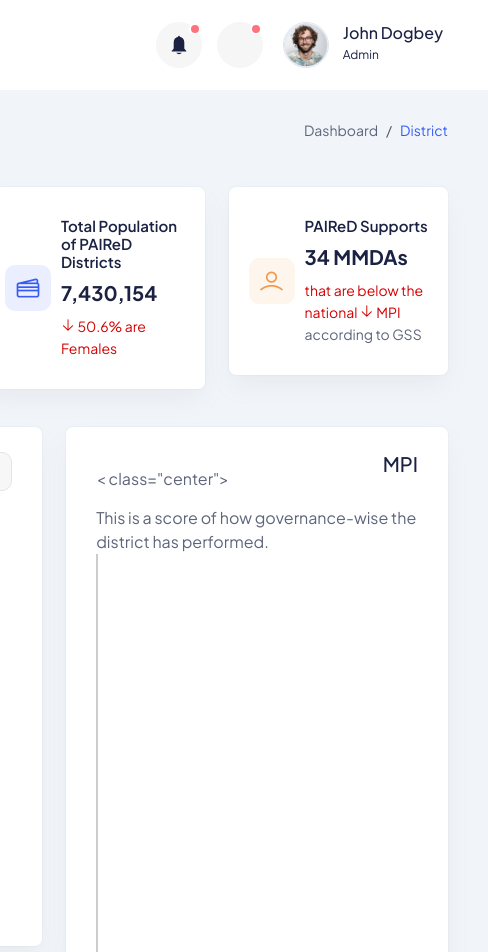
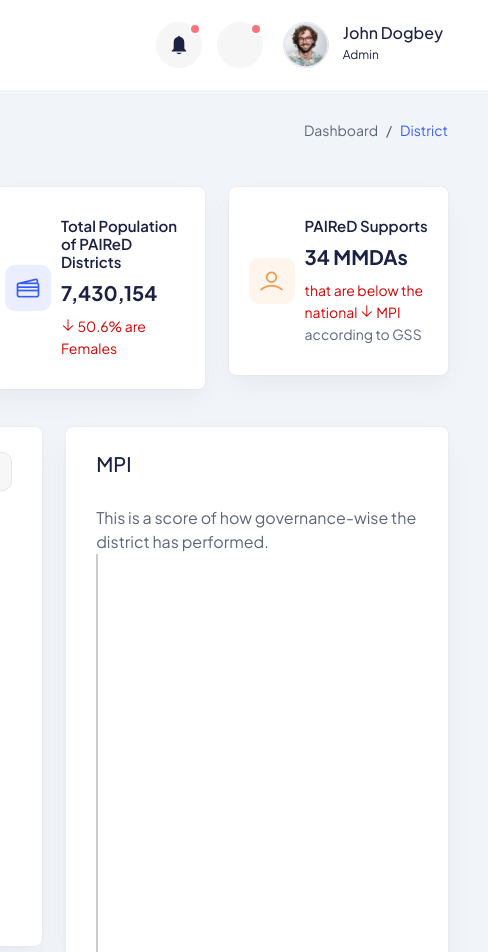
Before and after one commit to Jsdogbey/districtprofile, a website: page index.html in a window 1280 px wide. Shown: the top 952 px of the page, 792-1280 px from the left. Drawn offline with Linux system fonts and the light colour scheme; a script that the page names is missing.

Commit message:
edited class center

```diff
--- a/index.html
+++ b/index.html
@@ -592,7 +592,7 @@
             <div class="col-lg-5">
               <div class="card-style mb-30">
                 <div class="title d-flex flex-wrap align-items-center justify-content-between">
-                  < class="center">
+
                     <h4 class="text-medium mb-30">MPI</h4>
                     <div <h6>This is a score of how governance-wise the district has performed.
                                         </h6>
```
